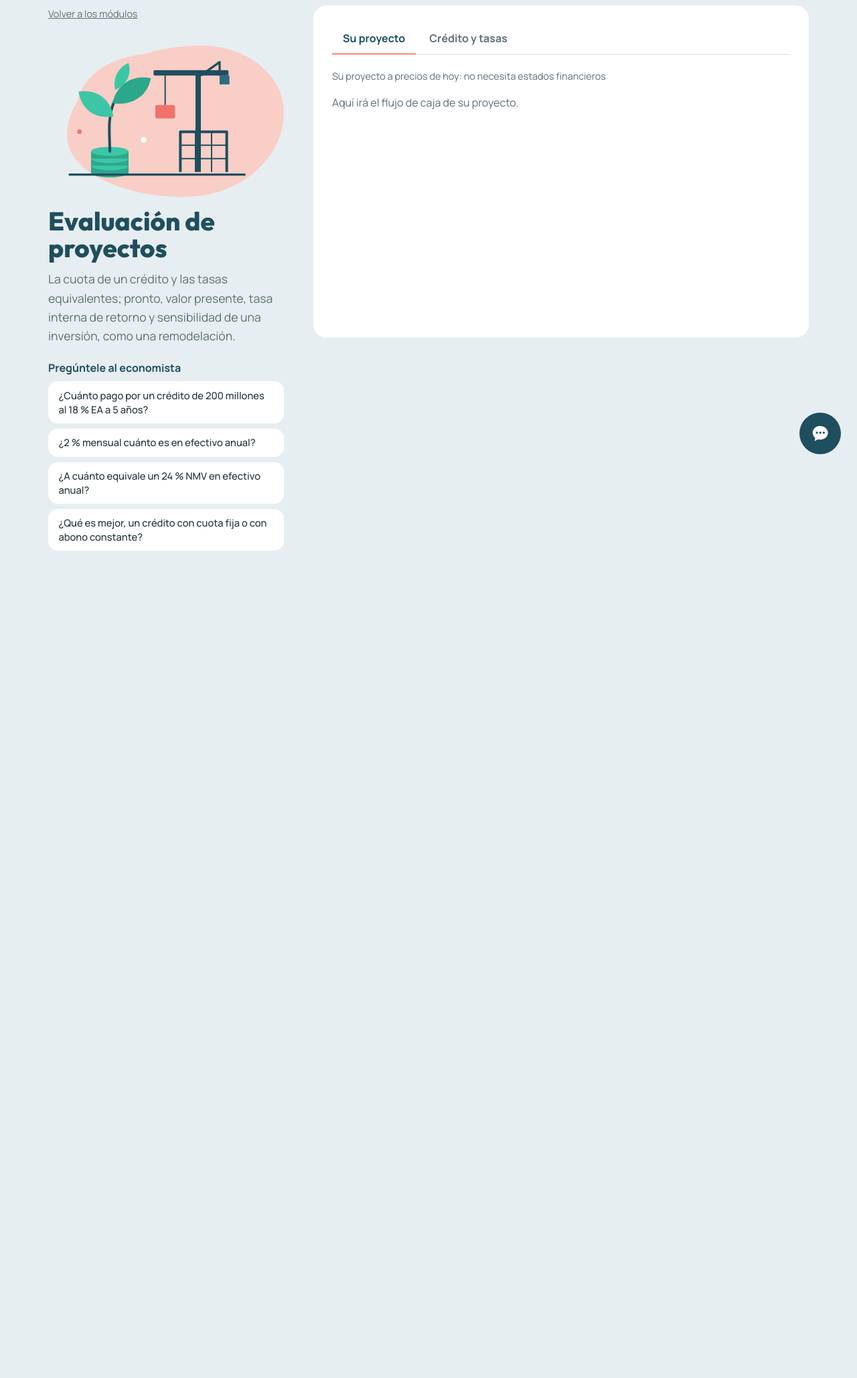
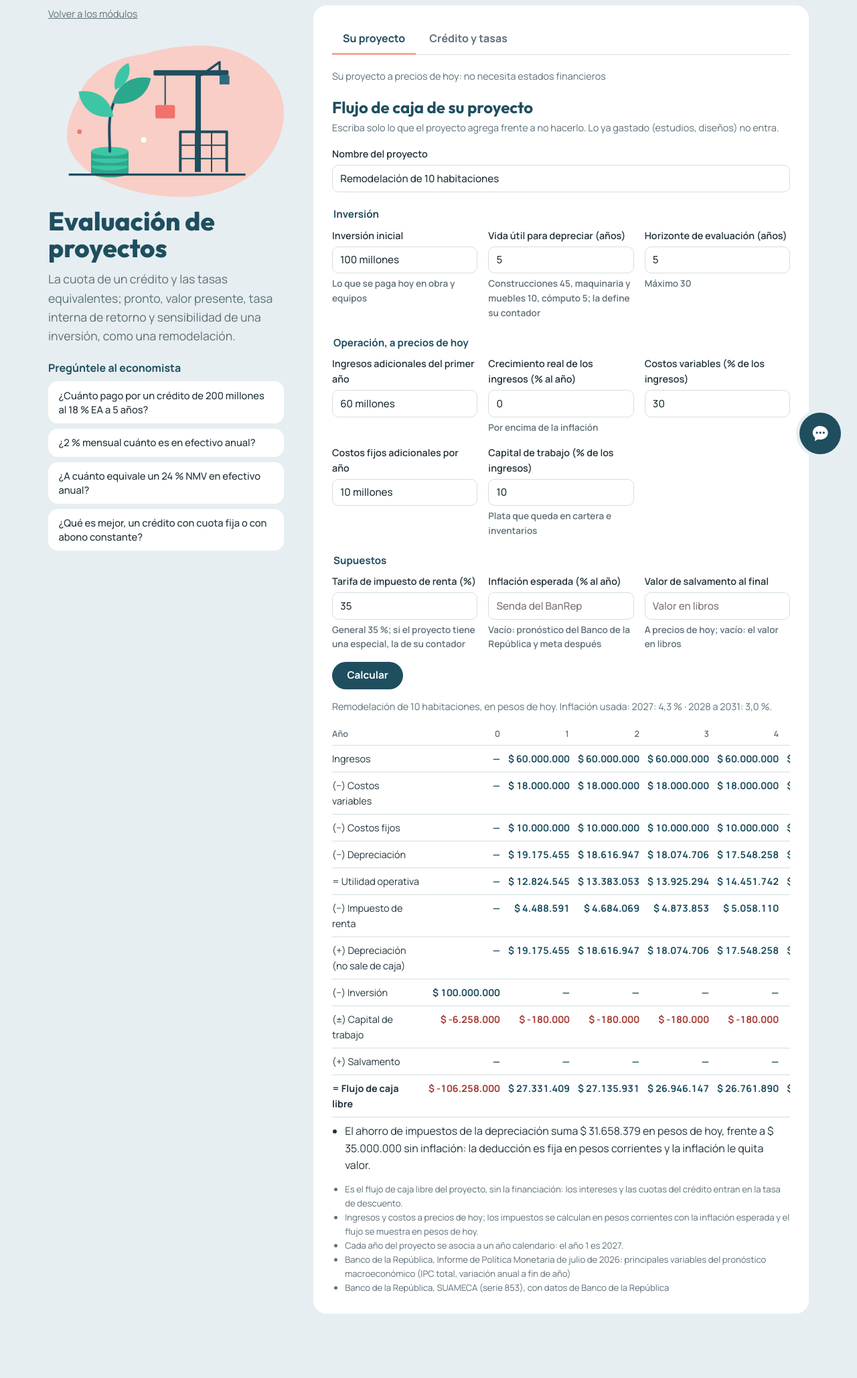
Before and after one commit to santacruzdavid1201-web/economista-ia, a FastAPI app: page /modulo/proyectos in a window 1280 px wide. Shown: the part 98-2155 px from the top of the page at 67% size. Before the commit the page ends 920 px from the top, so only its background shows below. Run offline with FastAPI, Linux system fonts and the light colour scheme; data that the repository does not hold is empty.

Commit message:
Pestaña Su proyecto: formulario y flujo de caja libre en pesos de hoy
Formulario agrupado (inversión, operación, supuestos) que abre con el ejemplo
y recalcula solo la tabla. La inflación por defecto es la senda del BanRep,
con su fuente; se puede reemplazar por una fija. La sesión recuerda el último
proyecto válido para volver a la pestaña. La tabla deja fija la columna de
etiquetas al desplazar los años.

Co-Authored-By: Claude Opus 5.5 <noreply@anthropic.com>

```diff
--- a/frontend/static/estilo.css
+++ b/frontend/static/estilo.css
@@ -426,6 +426,15 @@ main { max-width: 74rem; margin: 0 auto; padding: 0 1.5rem 6rem; }   /* abajo: e
 .leyenda-interes { background: var(--coral); }
 .leyenda-abono { background: var(--menta); }
 .fila-origen td { background: var(--fondo); font-weight: 700; }
+.simulador .grupo { display: contents; }
+.simulador .grupo legend { grid-column: 1 / -1; font: 700 0.95rem var(--texto); color: var(--petroleo); margin: 0.5rem 0 0.6rem; }
+.simulador .ancho-completo { grid-column: 1 / -1; }
+.fila-total td { font-weight: 800; border-top: 1.5px solid var(--linea); }
+.flujo { font-size: 0.9rem; }
+/* La columna de etiquetas queda fija al desplazar los años hacia la derecha */
+.flujo td:first-child, .flujo th:first-child {
+  position: sticky; left: 0; z-index: 1; min-width: 9rem; max-width: 13rem; background: var(--lamina);
+}
 
 /* ------------------------------------------------------------ transiciones */
 ::view-transition-old(root) { animation: 160ms ease-in both salir; }
--- /dev/null
+++ b/frontend/templates/_flujo.html
@@ -0,0 +1,20 @@
+{#- Flujo de caja libre del proyecto: se incluye en la pestaña y es la respuesta del formulario -#}
+{% if c.errores %}
+  <ul class="errores">{% for e in c.errores %}<li>{{ e }}</li>{% endfor %}</ul>
+{% else %}
+  <p class="bloque-nota">{{ c.proyecto }}, en pesos de hoy. Inflación usada: {{ c.inflacion }}.</p>
+  <div class="tabla-desplazable">
+    <table class="libro anual flujo">
+      <tr><th>Año</th>{% for a in c.anios %}<th class="numero">{{ a }}</th>{% endfor %}</tr>
+      {% for f in c.filas %}
+        <tr{% if f.total %} class="fila-total"{% endif %}><td>{{ f.etiqueta }}</td>
+          {% for x in f.valores %}<td class="valor{% if x.startswith('$ -') %} negativa{% endif %}">{{ x }}</td>{% endfor %}</tr>
+      {% endfor %}
+    </table>
+  </div>
+  {% if c.hallazgos %}<ul class="hallazgos">{% for h in c.hallazgos %}<li>{{ h }}</li>{% endfor %}</ul>{% endif %}
+  <ul class="bloque-avisos">
+    {% for a in c.avisos %}<li>{{ a }}</li>{% endfor %}
+    {% for f in c.fuentes %}<li>{{ f }}</li>{% endfor %}
+  </ul>
+{% endif %}
--- /dev/null
+++ b/frontend/templates/_pestana_proyecto.html
@@ -0,0 +1,62 @@
+{#- Pestaña "Su proyecto": formulario a precios de hoy y su flujo de caja libre. Todo viene de tableros.py -#}
+<p class="tablero-corte">Su proyecto a precios de hoy: no necesita estados financieros</p>
+
+<section aria-labelledby="titulo-proyecto">
+  <h2 id="titulo-proyecto">Flujo de caja de su proyecto</h2>
+  <p class="bloque-nota">Escriba solo lo que el proyecto agrega frente a no hacerlo. Lo ya gastado
+    (estudios, diseños) no entra.</p>
+  {% with v = t.flujo.v %}
+  {#- Cada cambio recalcula solo la tabla (#flujo): el formulario conserva el foco -#}
+  <form class="formulario simulador" hx-post="/proyectos/flujo" hx-trigger="change delay:300ms, submit"
+        hx-target="#flujo" hx-swap="innerHTML" hx-sync="this:replace">
+    <label class="ancho-completo">Nombre del proyecto
+      <input name="nombre" value="{{ v.nombre }}" maxlength="120" autocomplete="off"></label>
+
+    <fieldset class="grupo">
+      <legend>Inversión</legend>
+      <label>Inversión inicial
+        <input name="inversion" value="{{ v.inversion }}" inputmode="decimal" autocomplete="off">
+        <span class="ayuda">Lo que se paga hoy en obra y equipos</span></label>
+      <label>Vida útil para depreciar (años)
+        <input name="vida_util" value="{{ v.vida_util }}" inputmode="numeric" autocomplete="off">
+        <span class="ayuda">Construcciones 45, maquinaria y muebles 10, cómputo 5; la define su contador</span></label>
+      <label>Horizonte de evaluación (años)
+        <input name="horizonte" value="{{ v.horizonte }}" inputmode="numeric" autocomplete="off">
+        <span class="ayuda">Máximo 30</span></label>
+    </fieldset>
+
+    <fieldset class="grupo">
+      <legend>Operación, a precios de hoy</legend>
+      <label>Ingresos adicionales del primer año
+        <input name="ingresos" value="{{ v.ingresos }}" inputmode="decimal" autocomplete="off"></label>
+      <label>Crecimiento real de los ingresos (% al año)
+        <input name="crecimiento_real" value="{{ v.crecimiento_real }}" inputmode="decimal" autocomplete="off">
+        <span class="ayuda">Por encima de la inflación</span></label>
+      <label>Costos variables (% de los ingresos)
+        <input name="costos_variables" value="{{ v.costos_variables }}" inputmode="decimal" autocomplete="off"></label>
+      <label>Costos fijos adicionales por año
+        <input name="costos_fijos" value="{{ v.costos_fijos }}" inputmode="decimal" autocomplete="off"></label>
+      <label>Capital de trabajo (% de los ingresos)
+        <input name="capital_trabajo" value="{{ v.capital_trabajo }}" inputmode="decimal" autocomplete="off">
+        <span class="ayuda">Plata que queda en cartera e inventarios</span></label>
+    </fieldset>
+
+    <fieldset class="grupo">
+      <legend>Supuestos</legend>
+      <label>Tarifa de impuesto de renta (%)
+        <input name="tarifa_renta" value="{{ v.tarifa_renta }}" inputmode="decimal" autocomplete="off">
+        <span class="ayuda">General 35 %; si el proyecto tiene una especial, la de su contador</span></label>
+      <label>Inflación esperada (% al año)
+        <input name="inflacion" value="{{ v.inflacion }}" inputmode="decimal" autocomplete="off"
+               placeholder="Senda del BanRep">
+        <span class="ayuda">Vacío: pronóstico del Banco de la República y meta después</span></label>
+      <label>Valor de salvamento al final
+        <input name="salvamento" value="{{ v.salvamento }}" inputmode="decimal" autocomplete="off"
+               placeholder="Valor en libros">
+        <span class="ayuda">A precios de hoy; vacío: el valor en libros</span></label>
+    </fieldset>
+    <button type="submit" class="boton">Calcular</button>
+  </form>
+  {% endwith %}
+  <div id="flujo" aria-live="polite">{% with c = t.flujo %}{% include "_flujo.html" %}{% endwith %}</div>
+</section>
--- a/frontend/templates/_tablero_proyectos.html
+++ b/frontend/templates/_tablero_proyectos.html
@@ -13,8 +13,7 @@
     {% if t.pestana == "credito" %}
       {% include "_pestana_credito.html" %}
     {% else %}
-      <p class="tablero-corte">Su proyecto a precios de hoy: no necesita estados financieros</p>
-      <p class="tablero-pendiente">Aquí irá el flujo de caja de su proyecto.</p>
+      {% include "_pestana_proyecto.html" %}
     {% endif %}
   </div>
 </div>
--- a/frontend/web.py
+++ b/frontend/web.py
@@ -113,6 +113,7 @@ class Sesion:
     archivos: list[Archivo] = field(default_factory=list)
     chat: list[Turno] = field(default_factory=list)
     pendientes: dict[str, Turno] = field(default_factory=dict)
+    proyecto: dict[str, str] | None = None   # lo que escribió en "Su proyecto" (válido)
 
 
 _SESIONES: OrderedDict[str, Sesion] = OrderedDict()
@@ -298,7 +299,7 @@ def modulo(request: Request, clave: str, pestana: str | None = None, s: Sesion =
         raise HTTPException(404, "Ese módulo no existe.")
     t = (tableros.balance(s.ctx) if clave == "balance" and s.ctx else
          tableros.macro(s.ctx) if clave == "macro" else
-         tableros.proyectos(pestana) if clave == "proyectos" else None)
+         tableros.proyectos(pestana, s.proyecto) if clave == "proyectos" else None)
     return _pagina(request, "modulo.html", _contexto(request, s, m=m, t=t))
 
 
@@ -306,6 +307,15 @@ def modulo(request: Request, clave: str, pestana: str | None = None, s: Sesion =
 async def credito(request: Request):
     """Solo el resultado: el formulario no se redibuja y conserva el foco."""
     return _pagina(request, "_credito.html", {"c": tableros.credito(await request.form())})
+
+
+@router.post("/proyectos/flujo", response_class=HTMLResponse)
+async def flujo(request: Request, s: Sesion = Depends(sesion)):
+    """Solo la tabla; el proyecto válido queda en la sesión para volver a la pestaña."""
+    c = tableros.flujo(await request.form())
+    if not c["errores"]:
+        s.proyecto = c["v"]
+    return _pagina(request, "_flujo.html", {"c": c})
 
 
 @router.post("/proyectos/tasas", response_class=HTMLResponse)
```
Also changed, not shown: frontend/tableros.py (+113 -2 lines), tasks/todo.md (+1 -1 lines), tests/frontend/test_tableros.py (+30 -0 lines), tests/frontend/test_web.py (+23 -0 lines).
